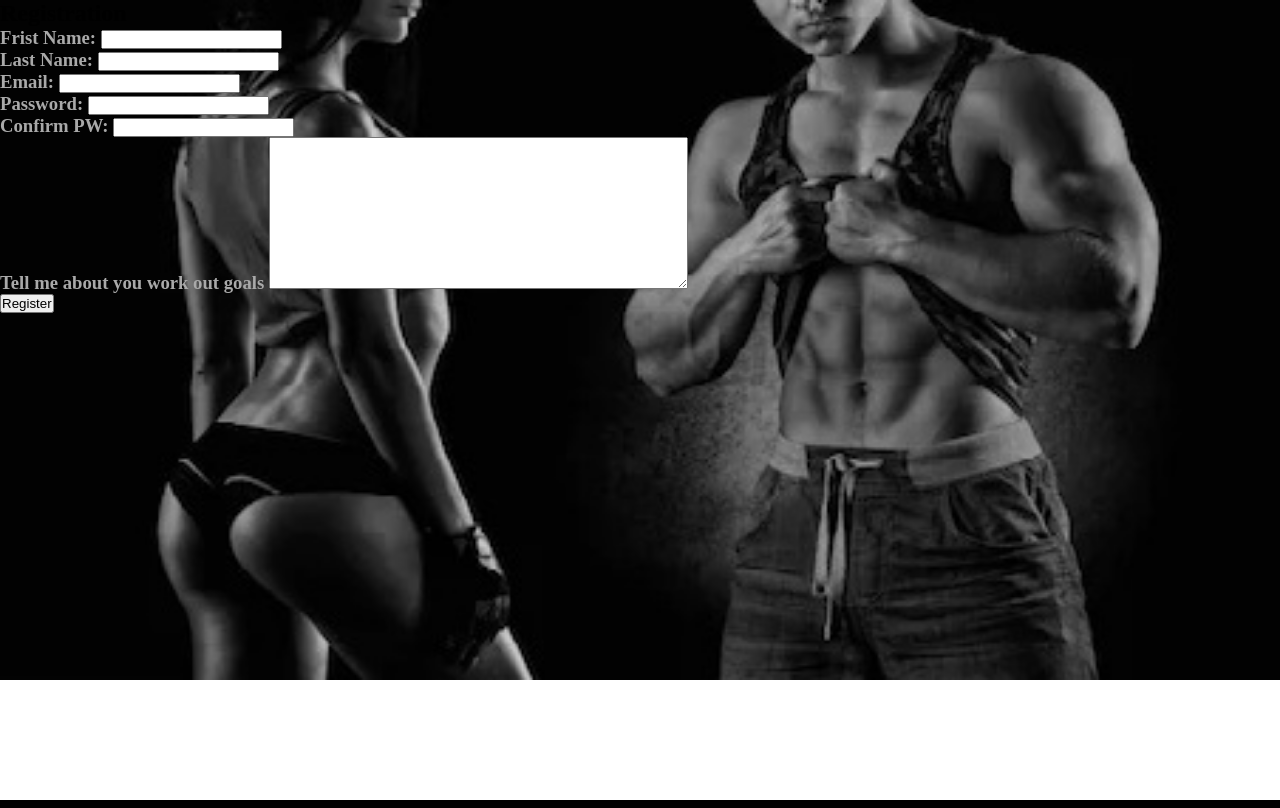
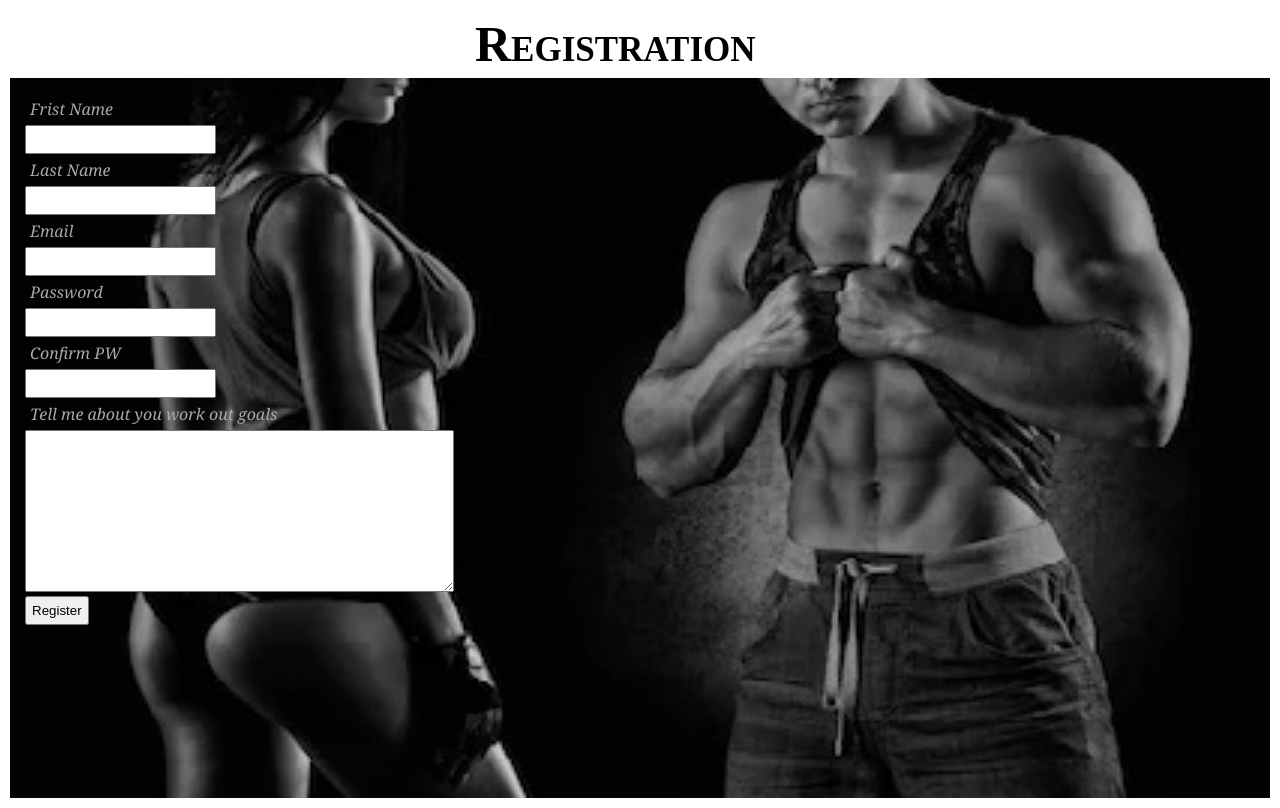
Before and after one commit to proj-algos-july2020/solo_project_jeffJ, a Django app: page /registration in a window 1280 px wide. Run offline with Django 3.2, Linux system fonts and the light colour scheme.

Commit message:
finished registration

```diff
--- a/petesapp/static/css/reg.css
+++ b/petesapp/static/css/reg.css
@@ -1,15 +1,45 @@
 * {
-    margin: 0;
-    padding: 0;
+    margin: 0 auto;
+    height: 0 auto;
+    padding: 5px;
 }
 
-body {
-    background-image: url(../images/athletic.jpg);
-    background-repeat: no-repeat;
+.gif-container {
+    background: url(../images/athletic.jpg) center;
     background-size: cover;
+    height: 100%;
+  }
 
-   }
-h3{
+  h1{
+      font-size: 50px;
+      font-variant: small-caps;
+      color: #000;
+      margin-left: 460px;
+  }
+
+.reg{
+    display: inline-block;
+    height: 700px;
+    width: 600px;
+
+}
+
+
+p{
     color: darkgrey;
-    vertical-align: auto;
+    font-size: 12pt;
+    font-style: italic;
+    font-weight: 300;
+    font-family: Cambria, Cochin, Georgia, Times, 'Times New Roman', serif;
+
 }
+
+.messages{
+    display: inline-block;
+    height: 500px;
+    width: 400px;
+    color: rgba(230, 19, 19, 0.905);
+    font-size: 18pt;
+    font-style: italic;
+    vertical-align: top;
+}
--- a/petesapp/templates/registration.html
+++ b/petesapp/templates/registration.html
@@ -12,18 +12,30 @@
 
 
 
-    <h2>Registration</h2>
-
+    <h1>Registration</h1>
+    <div class="gif-container">
+        <div class="reg">
             <form action="/reg" method="POST">
 
                 {% csrf_token %}
 
-        <h3>Frist Name: <input type="text" name="fname_input"></h3>
-        <h3>Last Name: <input type="text" name="lname_input"></h3>
-        <h3>Email: <input type="text" name="email_input"></h3>
-        <h3>Password: <input type="text" name="password_input"></h3>
-        <h3>Confirm PW: <input type="text" name="confirmpw_input"></h3>
-        <h3>Tell me about you work out goals <textarea name="workout_input" id="" cols="50" rows="10"></textarea></h3>
+                <p>Frist Name </p>
+                <input type="text" name="fname_input">
+                <p>Last Name</p>
+                <input type="text" name="lname_input">
+                <p>Email</p>
+                <input type="text" name="email_input">
+                <p>Password</p>
+                <input type="text" name="password_input">
+                <p>Confirm PW</p>
+                <input type="text" name="confirmpw_input">
+                <p>Tell me about you work out goals</p>
+                <textarea name="workout_input" id="" cols="50" rows="10"></textarea>
+                <br>
+                <input type="submit" value="Register">
+            </form>
+        </div>
+        <div class="messages">
 
             {% if messages %}
             <ul class="messages">
@@ -32,11 +44,12 @@
                 {% endfor %}
             </ul>
             {% endif %}
+        </div>
 
-        <input type="submit" value="Register">
 
-    </form>
 
+
+    </div>
 
 
 
```
Also changed, not shown: README.md. Lines whose indentation alone changed are shown as unchanged.
